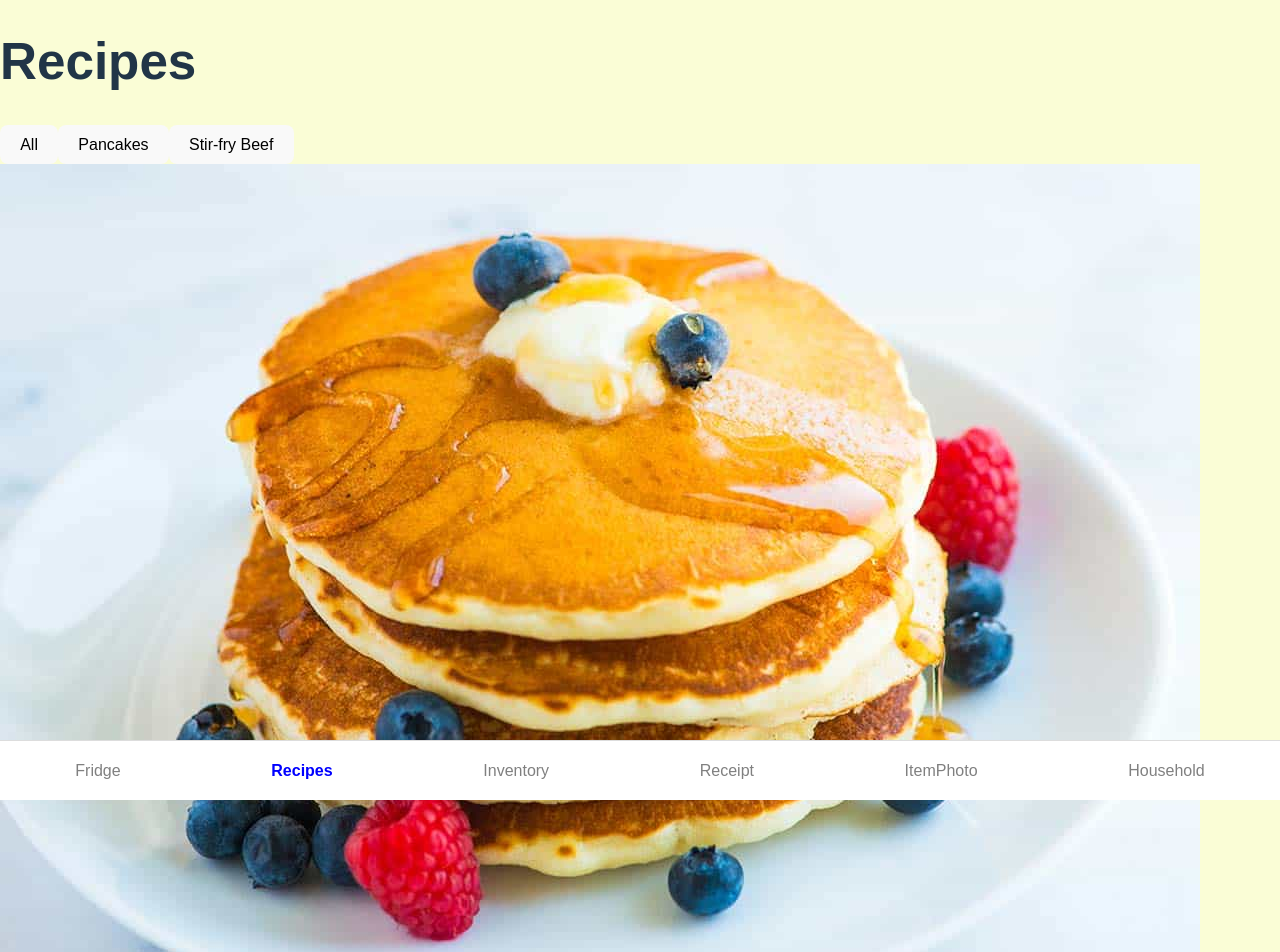
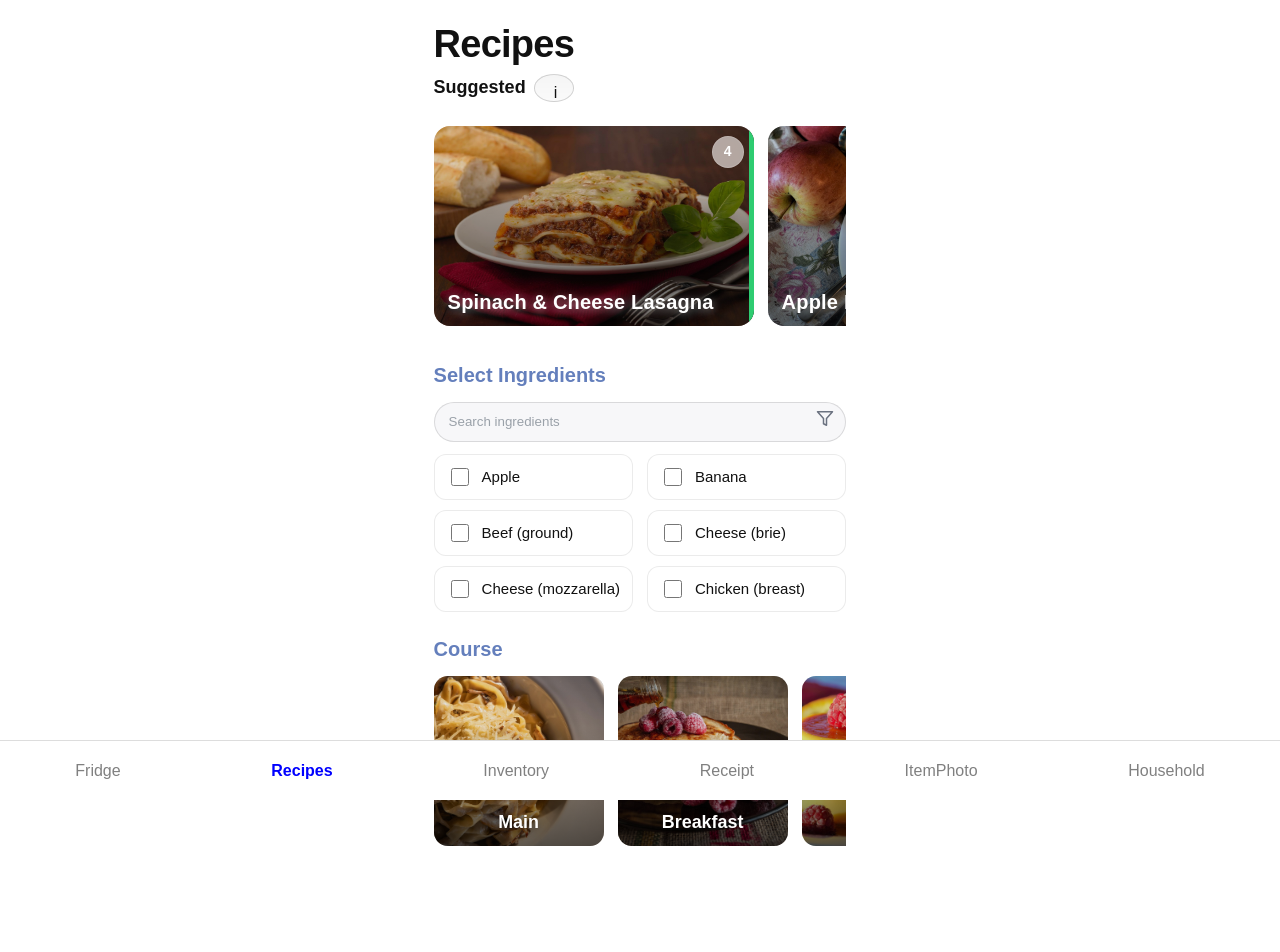
Before and after one commit to jetchommanivong/DECO2850, a React (Vite) app in the folder food-tracker/: page /recipes in a window 1280 px wide. Shown: the top 952 px of the page. Built offline with nearby package versions, Linux system fonts and the light colour scheme; grey boxes are pictures that could not be loaded.

Commit message:
Refactor RecipePage with images and optimisations
Refactor RecipePage component to include image imports and useMemo for suggested recipes and ingredient options.

```diff
--- a/food-tracker/src/RecipePage.jsx
+++ b/food-tracker/src/RecipePage.jsx
@@ -1,60 +1,236 @@
-import React, { useState } from "react";
-import "./RecipePage.css";
+import React, { useMemo, useState } from 'react';
+import './RecipePage.css';
 
-export default function RecipePage() {
-  const recipes = [
+import lasagnaImg from "./assets/Images/lasagna.jpg";
+import appleFrittersImg from "./assets/Images/fritters.jpg";
+import applePieImg from "./assets/Images/applepie.jpg";
+
+import mainCourseImg from "./assets/Images/main.jpg";
+import breakfastImg from "./assets/Images/breakfast.jpg";
+import dessertImg from "./assets/Images/dessert.jpg";
+import snackImg from "./assets/Images/snack.jpg";
+
+export default function Recipes({
+  // extra for later
+  onSelectRecipe,
+  onSelectCourse,
+  delegatedColor = '#2ecc71', // household member color (green for now, supposing user selected green
+}) {
+  // Sample items rn
+  const suggestedRecipes = useMemo(() => ([
     {
-      name: "Pancakes",
-      type: "Pancakes",
-      image: "/icons/pancakes.jpg",
+      id: 'spinach-cheese-lasagna',
+      title: 'Spinach & Cheese Lasagna',
+      image: lasagnaImg,
+      count: 4,
+      hasDelegatedItems: true,
+      memberColor: delegatedColor,
     },
     {
-      name: "Stir-fry Beef",
-      type: "Stir-fry Beef",
-      image: "/icons/beef stir fry.jpg",
+      id: 'apple-fritters',
+      title: 'Apple Fritters',
+      image: appleFrittersImg,
+      count: 2,
+      hasDelegatedItems: false,
     },
-  ];
+    {
+      id: 'apple-pie',
+      title: 'Apple Pie',
+      image: applePieImg,
+      count: 3,
+      hasDelegatedItems: true,
+      memberColor: delegatedColor,
+    },
+  ]), [delegatedColor]);
 
-  const [filter, setFilter] = useState("All");
+  const ingredientOptions = useMemo(() => ([
+    'Apple',
+    'Banana',
+    'Beef (ground)',
+    'Cheese (brie)',
+    'Cheese (mozzarella)',
+    'Chicken (breast)',
+  ]), []);
 
-  const filteredRecipes =
-    filter === "All" ? recipes : recipes.filter((r) => r.type === filter);
+  const courses = useMemo(() => ([
+    {
+      id: 'main',
+      title: 'Main',
+      image: mainCourseImg,
+    },
+    {
+      id: 'breakfast',
+      title: 'Breakfast',
+      image: breakfastImg,
+    },
+    {
+      id: 'dessert',
+      title: 'Dessert',
+      image: dessertImg,
+    },
+    {
+      id: 'snack',
+      title: 'Snack',
+      image: snackImg,
+    },
+  ]), []);
+
+  // UI state
+  const [infoOpen, setInfoOpen] = useState(false);
+  const [search, setSearch] = useState('');
+
+  // just filters the checkbox list itself
+  const filteredIngredientOptions = useMemo(() => {
+    const q = search.trim().toLowerCase();
+    if (!q) return ingredientOptions;
+    return ingredientOptions.filter(i => i.toLowerCase().includes(q));
+  }, [ingredientOptions, search]);
+
+  const handleRecipeClick = (recipe) => {
+    if (onSelectRecipe) onSelectRecipe(recipe);
+    else {
+      // Replace later
+      console.log('Open recipe detail:', recipe);
+    }
+  };
+
+  const handleCourseClick = (course) => {
+    if (onSelectCourse) onSelectCourse(course);
+    else {
+      console.log('Filter by course:', course);
+    }
+  };
 
   return (
-    <div className="recipe-page">
-      <h1>Recipes</h1>
+    <main className="recipesPage" aria-label="Recipes">
+      {/* Header (Title + Info Row) */}
+      <header className="pageHeader">
+        <h1 className="pageTitle">Recipes</h1>
 
-      {/* Filter buttons */}
-      <div className="recipe-filters">
+        <div className="infoRow" aria-live="polite">
+          <div className="infoLeft">
+            <span className="sublabel" id="suggestedLabel">Suggested</span>
             <button
-          className={filter === "All" ? "active" : ""}
-          onClick={() => setFilter("All")}
+              className="infoBtn"
+              aria-expanded={infoOpen}
+              aria-controls="suggestedInfoText"
+              title="What does Suggested mean?"
+              onClick={() => setInfoOpen(v => !v)}
             >
-          All
-        </button>
-        <button
-          className={filter === "Pancakes" ? "active" : ""}
-          onClick={() => setFilter("Pancakes")}
-        >
-          Pancakes
-        </button>
-        <button
-          className={filter === "Stir-fry Beef" ? "active" : ""}
-          onClick={() => setFilter("Stir-fry Beef")}
-        >
-          Stir-fry Beef
+              i
             </button>
           </div>
 
-      {/* Recipe grid */}
-      <div className="recipe-list">
-        {filteredRecipes.map((recipe) => (
-          <div key={recipe.name} className="recipe-card">
-            <img src={recipe.image} alt={recipe.name} className="recipe-image" />
-            <h3>{recipe.name}</h3>
+          <p
+            id="suggestedInfoText"
+            className={`infoText ${infoOpen ? '' : 'isHidden'}`}
+            role="note"
+            aria-hidden={!infoOpen}
+          >
+            Suggested items are based off the number of items you’ve claimed, and how close they are to expiry.
+          </p>
         </div>
+      </header>
+
+      {/* HorizontalScrollView “Suggested” (cards) */}
+      <section className="carouselSection" aria-label="Suggested recipes">
+        <div className="carousel" id="suggestedCarousel" tabIndex={0}>
+          {suggestedRecipes.map(recipe => (
+            <article
+              key={recipe.id}
+              className="recipeCard"
+              role="button"
+              tabIndex={0}
+              aria-label={`${recipe.title}, ${recipe.count} items`}
+              onClick={() => handleRecipeClick(recipe)}
+              onKeyDown={(e) => {
+                if (e.key === 'Enter' || e.key === ' ') {
+                  e.preventDefault();
+                  handleRecipeClick(recipe);
+                }
+              }}
+            >
+              <div className="media">
+                <img src={recipe.image} alt={recipe.title} />
+              </div>
+              <div className="overlay" />
+              <div className="title">{recipe.title}</div>
+              <div className="badge">{recipe.count}</div>
+              {recipe.hasDelegatedItems && (
+                <div
+                  className="sideTab"
+                  style={{ background: recipe.memberColor ?? delegatedColor }}
+                />
+              )}
+            </article>
           ))}
         </div>
+      </section>
+
+      {/* Ingredient Filter (search + checkboxes) */}
+      <section className="filterSection" aria-label="Select Ingredients">
+        <h2 className="sectionTitle">Select Ingredients</h2>
+
+        <div className="searchbar">
+          <input
+            id="ingredientSearch"
+            type="search"
+            placeholder="Search ingredients"
+            aria-label="Search ingredients"
+            value={search}
+            onChange={(e) => setSearch(e.target.value)}
+            autoComplete="off"
+          />
+          <span className="searchIcon" aria-hidden="true">
+            <svg width="18" height="18" viewBox="0 0 24 24" fill="none"
+                 stroke="currentColor" strokeWidth="2"
+                 strokeLinecap="round" strokeLinejoin="round">
+              <path d="M22 3H2l8 9v7l4 2v-9l8-9z"></path>
+            </svg>
+          </span>
+        </div>
+
+        <div className="checkboxGrid" role="group" aria-label="Ingredients">
+          {filteredIngredientOptions.map((name, idx) => {
+            const id = `ing-${idx}`;
+            return (
+              <div key={id} className="checkbox">
+                <input id={id} type="checkbox" value={name} />
+                <label htmlFor={id}>{name}</label>
               </div>
             );
+          })}
+        </div>
+      </section>
+
+      {/* HorizontalScrollView “Course” (cards) */}
+      <section className="carouselSection" aria-label="Course">
+        <h2 className="sectionTitle">Course</h2>
+        <div className="carousel courseCarousel" id="courseCarousel" tabIndex={0}>
+          {courses.map(course => (
+            <article
+              key={course.id}
+              className="courseCard"
+              role="button"
+              tabIndex={0}
+              aria-label={course.title}
+              onClick={() => handleCourseClick(course)}
+              onKeyDown={(e) => {
+                if (e.key === 'Enter' || e.key === ' ') {
+                  e.preventDefault();
+                  handleCourseClick(course);
                 }
+              }}
+            >
+              <div className="media">
+                <img src={course.image} alt={course.title} />
+              </div>
+              <div className="overlay" />
+              <div className="title">{course.title}</div>
+            </article>
+          ))}
+        </div>
+      </section>
+    </main>
+  );
+}
```
Lines whose indentation alone changed are shown as unchanged.
